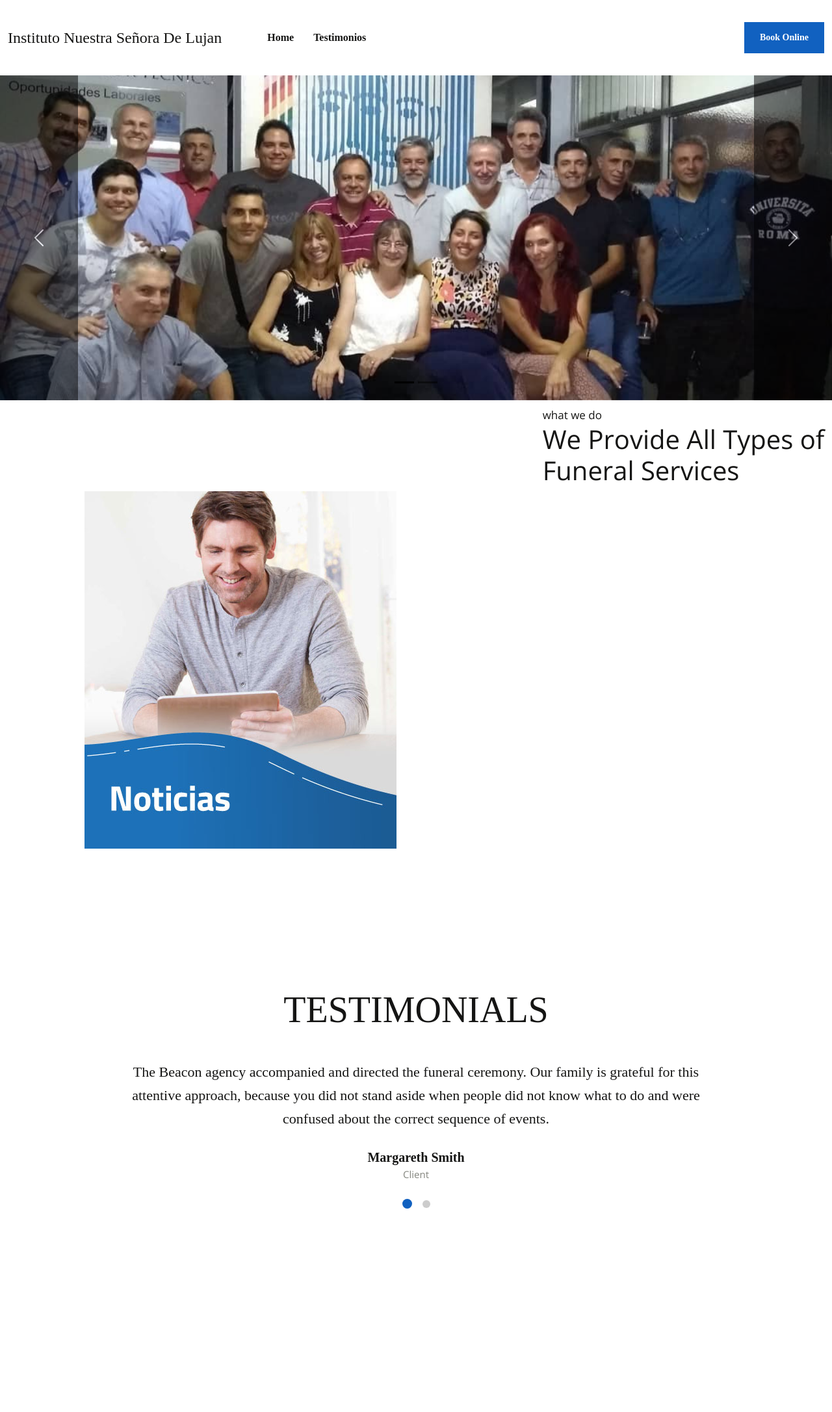
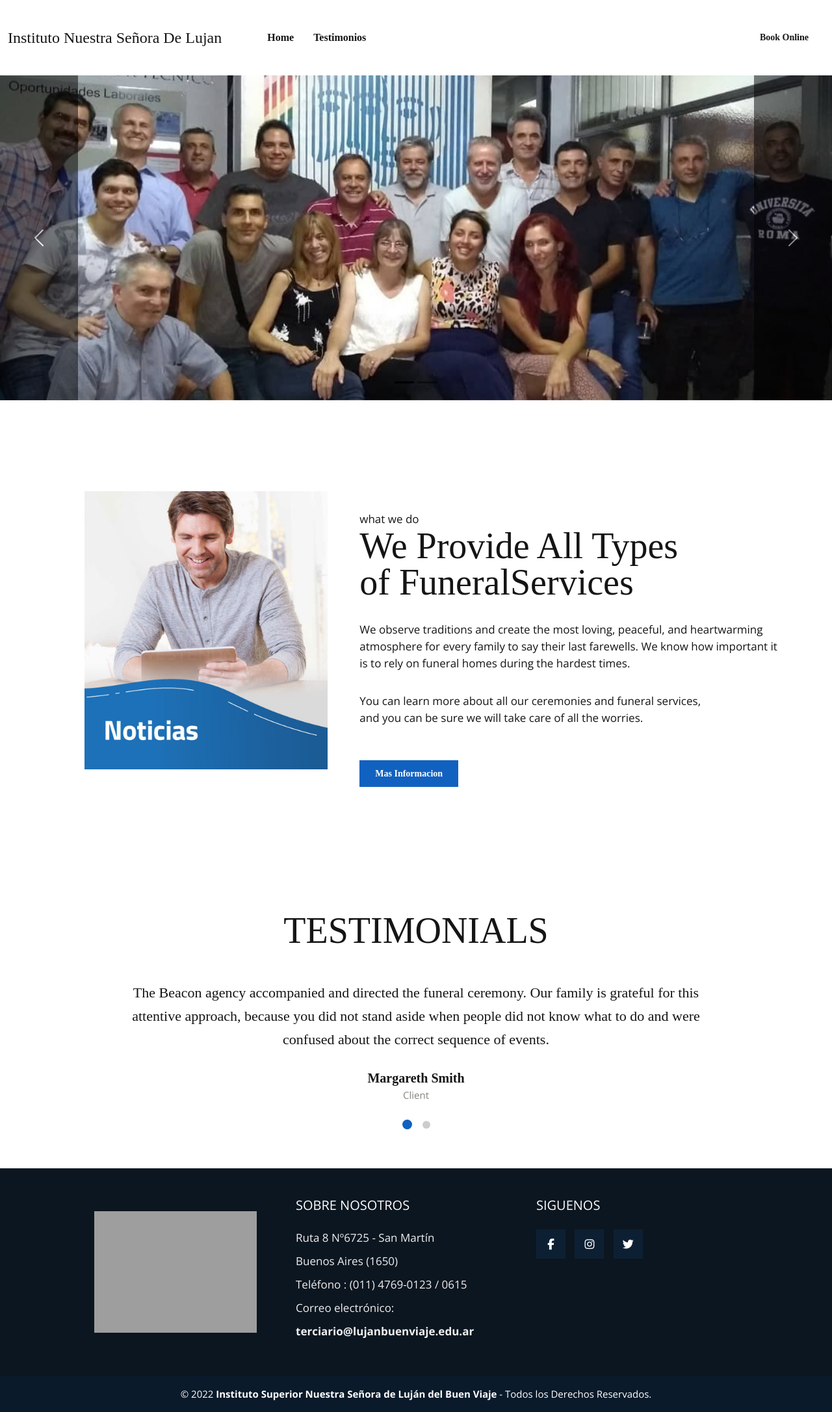
Before and after one commit to torricocristian/claudio_vaccalluzzo, a PHP site: page / in a window 1280 px wide. Shown: the whole page at 65% size. Before the commit the page ends 1860 px from the top, so only its background shows below. Run offline with PHP 8.4, Linux system fonts and the light colour scheme; some libraries are stand-ins or nearby versions; some web fonts are replaced; grey boxes are pictures that could not be loaded.

Commit message:
Se sube el footer y se arregla la seccion de novedades
Se sube el footer y se arregla la seccion de novedades

```diff
--- a/index.html
+++ b/index.html
@@ -19,7 +19,7 @@
         rel="stylesheet">
     <link rel="stylesheet" href="base.css">
     <link rel="stylesheet" href="style.css">
-
+    <script src="https://kit.fontawesome.com/eb496ab1a0.js" crossorigin="anonymous"></script>
     <link rel="stylesheet" href="https://cdn.jsdelivr.net/npm/swiper@8/swiper-bundle.min.css" />
 </head>
 
@@ -67,34 +67,73 @@
             </button>
         </div>
     </section>
-    <section id="novedades">
-        <div class="elementor-row">
-            <div class="elementor-widget-wrap">
-                <img class="noticias"
-                    src="image/noticias.jpg"
-                    alt="novedades">
-            </div>
 
-                <div class="elementor-row">
-                    <div class="elementor-element elementor-element-f7bddfe"></div>
-                    <div class="t">
-                        <div class="elementor-widget-container">
-                            <div class="sc_title sc_title_default">
-                                <span
-                                    class="sc_item_subtitle sc_title_subtitle sc_item_subtitle_above sc_item_title_style_default">what
-                                    we do</span>
-                                <h1 class="sc_item_title sc_title_title sc_item_title_style_default sc_item_title_tag">
-                                    <span class="sc_item_title_text">We Provide All Types of Funeral Services</span>
-                                </h1>
+
+
+    <section class="elementor-section" id="novedades">
+        <div class="">
+            <div class="elementor-row">
+                <div class="elementor-col-50 elementor-element">
+                    <div class="elementor-column-wrap">
+                        <div class="elementor-widget-wrap">
+                            <div class="elementor-element">
+                                <div class="">
+                                    <div class="elementor-image">
+                                        <img class="noticias" src="image/noticias.jpg" alt="novedades">
+                                    </div>
+                                </div>
                             </div>
-
                         </div>
                     </div>
                 </div>
+                <div class="elementor-column elementor-col-50 elementor-element elementor-element-f7bddfe">
+                    <div id="foto" class="elementor-column-wrap">
+                        <div class="elementor-widget-wrap">
+                            <div class="elementor-element">
+                                <div class="title">
+                                    <div class="">
+                                        <span class="">what we do</span>
+                                        <h1 class="">
+                                            <span class="title__primary">We Provide All Types of FuneralServices</span>
+                                        </h1>
+                                    </div>
+                                </div>
+                            </div>
+
+                            <div class="">
+                                <div class="subtirulo">
+                                    <p class="desc">We observe traditions and create the most loving, peaceful, and
+                                        heartwarming
+                                        atmosphere for every family to say their last farewells. We know how important
+                                        it is to rely on funeral homes during the hardest times.&nbsp;</p>
+                                </div>
+
+                                <div class="elementor-element elementor-element-da832e3 sc_fly_static elementor-widget elementor-widget-text-editor"
+                                    data-id="da832e3" data-element_type="widget" data-widget_type="text-editor.default">
+                                    <div class="">
+                                        <div class="subtirulo">
+                                            <p class="desc">You can learn more about all our ceremonies and funeral
+                                                services, and you
+                                                can be sure we will take care of all the worries.</p>
+                                        </div>
+                                    </div>
+                                </div>
+                            </div>
+                        </div>
+
+                        <a href="" class="button button__secundary">Mas Informacion</a>
+
+                    </div>
+
+                </div>
+
             </div>
+
         </div>
 
+
     </section>
+
 
     <section id="testimonios">
         <div class="container">
@@ -156,6 +195,41 @@
 
         });
     </script>
+
+    <footer class="pie-pagina">
+        <div class="grupo-1">
+            <div class="box">
+                <figure>
+                    <a href="#">
+                        <img src="image/.png" alt="Logo del instituto">
+                    </a>
+                </figure>
+            </div>
+            <div class="box">
+                <h2>SOBRE NOSOTROS</h2>
+                <p>Ruta 8 Nº6725 - San Martín </p>
+                <p> Buenos Aires (1650)</p>
+                <p>Teléfono : (011) 4769-0123 / 0615 </p>
+                <p>Correo electrónico: </p>
+                <p><b>terciario@lujanbuenviaje.edu.ar</b></p>
+            </div>
+            <div class="box">
+                <h2>SIGUENOS</h2>
+                <div class="red-social">
+                    <a href="https://www.facebook.com/TerciarioBuenViaje" class="fa fa-facebook" target="_blank"></a>
+                    <a href="https://www.instagram.com/terciariolujanbuenviaje/" class="fa fa-instagram"
+                        target="_blank"></a>
+                    <a href="mailto:elcorreoquequieres@correo.com" class="fa fa-twitter" target="_blank"></a>
+
+
+                </div>
+            </div>
+        </div>
+        <div class="grupo-2">
+            <small>&copy; 2022 <b>Instituto Superior Nuestra Señora de Luján del Buen Viaje</b> - Todos los Derechos
+                Reservados.</small>
+        </div>
+    </footer>
 </body>
 
 </html>
--- a/style.css
+++ b/style.css
@@ -3,6 +3,7 @@
   line-height: 56px;
   font-family: "Frank Ruhl Libre", serif;
   font-weight: 500;
+
 }
 
 header {
@@ -95,15 +96,29 @@ header .container .button {
   padding: 13px 24px;
 }
 
-.button__primary {
+.button__secundary{
   color: white;
   background: #1161c0;
   transition: .3s;
 }
 
+.button__secundary{
+  color: white;
+  background: #1161c0;
+  transition: .3s;
+
+}
+
 .button__primary:hover {
   background: #0f4c94;
 }
+
+.button__secundary:hover {
+  background: #0f4c94;
+
+}
+
+
 
 #testimonios {
   padding: 80px 0;
@@ -227,11 +242,18 @@ header .container .button {
 }
 
 .elementor-row {
-  width: 100%;
-  display: webkit-box;
+  width: 95%;
+
   display: flex;
 
 
+}
+
+#foto{
+  margin: 160px 10px 0 110px;
+}
+.elementor-section {
+  position: relative;
 }
 
 .elementor-element {
@@ -248,7 +270,96 @@ header .container .button {
 }
 
 .elementor-element.elementor-element-f7bddfe {
-  width: 51%;
+  width: 1290px;
+
 }
 
+
 /*# sourceMappingURL=style.css.map */
+
+.elementor-17825 .elementor-element.elementor-element-8578c2b:not(.elementor-motion-effects-element-type-background), .elementor-17825 .elementor-element.elementor-element-8578c2b > .elementor-motion-effects-container > .elementor-motion-effects-layer {
+  background-color: #FFFFFF;
+}
+
+.subtirulo{
+  height: 110px;
+}
+
+.title{
+  height: 170px;
+}
+
+
+@import url('https://fonts.googleapis.com/css2?family=Open+Sans:wght@400;700&display=swap');
+*{ /*Sacamos la fuente de googleFont, e importamos/compiamos la deseada*/
+    margin: 0;
+    padding: 0;
+    box-sizing: border-box; /*establece como se calcula el ancho y alto total de un elemento.*/
+    font-family: 'Open Sans', sans-serif; /*define una lista de fuentes , con un orden de prioridad, para utilizar en un elemento seleccionado*/
+}
+/*:::::Pie de Pagina*/
+.pie-pagina{
+    width: 100%;
+    background-color: #0c1620;
+}
+.pie-pagina .grupo-1{ /*la caja principal*/
+    width: 100%; /* ancho y alto */
+    max-width: 1200px; /*centra la caja propiamente dicja*/
+    margin: auto; /* ajusta los margenees*/
+    display: grid;  /*La declaración display: grid te proporciona una cuadrícula de una sola columna, por lo que tus elementos continúan mostrándose uno debajo del otro, como lo hacen en el flujo normal. Para ve*/
+    grid-template-columns: repeat(3, 1fr); /*¿Qué es el grid-Template-Columns?
+    La propiedad CSS grid-template-columns define el nombre de las líneas y las funciones de tamaño de línea de grid columns;*/
+
+    padding: 45px ;  /* es el espacio entre el contenido del elemento y su borde ( border ). No se permiten valores negativos.*/
+}
+.pie-pagina .grupo-1 .box figure{ /*netamente de la imagen*/
+    width: 100%;
+    height: 100%;
+    display: flex;
+    justify-content: center;
+    align-items: center;
+}
+.pie-pagina .grupo-1 .box figure img{
+    width: 250px;
+}
+.pie-pagina .grupo-1 .box h2{
+    color: #fff;
+    margin-bottom: 25px;
+    font-size: 20px;
+}
+.pie-pagina .grupo-1 .box p{
+    color: #efefef;
+    margin-bottom: 10px;
+}
+.pie-pagina .grupo-1 .red-social a{
+    display: inline-block;
+    text-decoration: none;
+    width: 45px;
+    height: 45px;
+    line-height: 45px;
+    color: #fff;
+    margin-right: 10px;
+    background-color: #0d2033;
+    text-align: center;
+    transition: all 300ms ease;
+}
+.pie-pagina .grupo-1 .red-social a:hover{
+    color: aqua;
+}
+.pie-pagina .grupo-2{
+    background-color: #0a1a2a;
+    padding: 15px 10px;
+    text-align: center;
+    color: #fff;
+}
+.pie-pagina .grupo-2 small{
+    font-size: 15px;
+}
+@media screen and (max-width:800px){
+    .pie-pagina .grupo-1{
+        width: 90%;
+        grid-template-columns: repeat(1, 1fr);
+        grid-gap:30px;
+        padding: 35px 0px;
+    }
+}
--- a/style.scss
+++ b/style.scss
@@ -117,6 +117,16 @@ header{
         color: white;
         background: $color_1;
         transition: .3s;
+
+        &:hover{
+            background: $color_1_hover;
+        }
+    }
+    &__secundary{
+        color: white;
+        background: $color_1;
+        transition: .3s;
+        height: 110px;
 
         &:hover{
             background: $color_1_hover;
```
Also changed, not shown: 1 other file.
